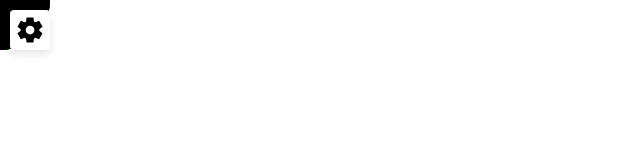
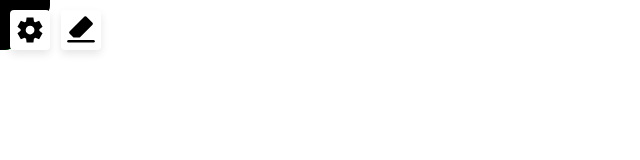
Before and after one commit to frowenz/blend-mode-trails, a plain HTML site: page index.html in a window 1280 px wide. Shown: the full height of the page, 0-640 px from the left. Drawn offline with Linux system fonts and the light colour scheme.

Commit message:
added drawing

```diff
--- a/index.html
+++ b/index.html
@@ -20,6 +20,26 @@
             left: 10px;
             z-index: 1000;
             transition: width 0.5s;
+        }
+
+        #clear-container {
+            left: 51px;
+            top: 0px;
+            position: absolute;
+            box-sizing: border-box;
+            width: 40px;
+            height: 40px;
+            overflow: hidden;
+            display: flex;
+            align-items: center;
+            justify-content: center;
+            border-radius: 4px;
+            box-shadow: 0 4px 8px rgba(0, 0, 0, 0.1);
+            background: white;
+            padding: 5px;
+            min-height: 40px;
+            cursor: pointer;
+            z-index: 2;
         }
 
         #settings-container {
@@ -90,6 +110,8 @@
             top: 0;
             left: 0;
             cursor: none;
+            z-index: 1;
+            pointer-events: none;
         }
 
         #current-mode-container {
@@ -136,6 +158,18 @@
             </svg>
         </div>
 
+        <div id="clear-container" onclick="clearCanvas()">
+            <svg width="512" height="512" viewBox="0 0 48 48" xmlns="http://www.w3.org/2000/svg">
+                <mask id="ipSErase0">
+                    <g fill="none" stroke="#fff" stroke-linecap="round" stroke-linejoin="round" stroke-width="4">
+                        <path d="M4 42h40" />
+                        <path fill="#fff" d="M31 4L7 28l6 6h8l20-20L31 4Z" />
+                    </g>
+                </mask>
+                <path fill="#000000" d="M0 0h48v48H0z" mask="url(#ipSErase0)" />
+            </svg>
+        </div>
+
         <!-- Expanded Control Panel -->
         <div class="control-panel-content">
 
@@ -167,6 +201,7 @@
     </div>
 
     <svg id="canvas-svg"></svg>
+    <canvas id="canvas" style="position: absolute; top: 0; left: 0;"></canvas>
 
     <script>
         const svg = document.querySelector('#canvas-svg');
@@ -352,6 +387,62 @@
         // Add click event listeners to the blending mode buttons
         blendPrevButton.addEventListener('click', changeBlendModePrev);
         blendNextButton.addEventListener('click', changeBlendModeNext);
+
+        function clearCanvas() {
+            ctx.clearRect(0, 0, canvas.width, canvas.height);
+        }
+
+        // Get a reference to the canvas element and its 2D context
+        const canvas = document.getElementById('canvas');
+        const ctx = canvas.getContext('2d');
+
+        function setCanvasSize() {
+            ctx.clearRect(0, 0, canvas.width, canvas.height);
+            canvas.setAttribute('width', window.innerWidth);
+            canvas.setAttribute('height', window.innerHeight);
+        }
+
+        // Set the initial size
+        setCanvasSize();
+        window.addEventListener('resize', setCanvasSize);
+
+        let isDrawing = false;
+
+        // Mousedown event to start drawing
+        canvas.addEventListener('mousedown', function () {
+            isDrawing = true;
+            ctx.globalCompositeOperation = blendModes[currentBlendModeIndex];
+        });
+
+        // Mouseup event to stop drawing
+        canvas.addEventListener('mouseup', function () {
+            isDrawing = false;
+            ctx.beginPath(); // This clears the path and ensures a new drawing begins when mousedown occurs again
+        });
+
+        // Mousemove event to draw as the mouse is moving
+        canvas.addEventListener('mousemove', draw);
+
+        // Function to handle the drawing
+        function draw(event) {
+            if (!isDrawing) return; // Only draw when mouse is down
+
+            ctx.globalCompositeOperation = blendModes[currentBlendModeIndex];
+            // Iterate over the circles and draw each one to the canvas
+            circles.forEach(circleData => {
+                const cx = parseInt(circleData.elem.getAttribute('cx'));
+                const cy = parseInt(circleData.elem.getAttribute('cy'));
+                const r = parseInt(circleData.elem.getAttribute('r'));
+                const fill = circleData.elem.style.fill;
+
+                // Draw the circle with its current position, size, and color
+                ctx.beginPath();
+                ctx.arc(cx, cy, r, 0, 2 * Math.PI, false);
+                ctx.fillStyle = fill;
+                ctx.fill();
+            });
+        }
+
     </script>
 </body>
 
```
